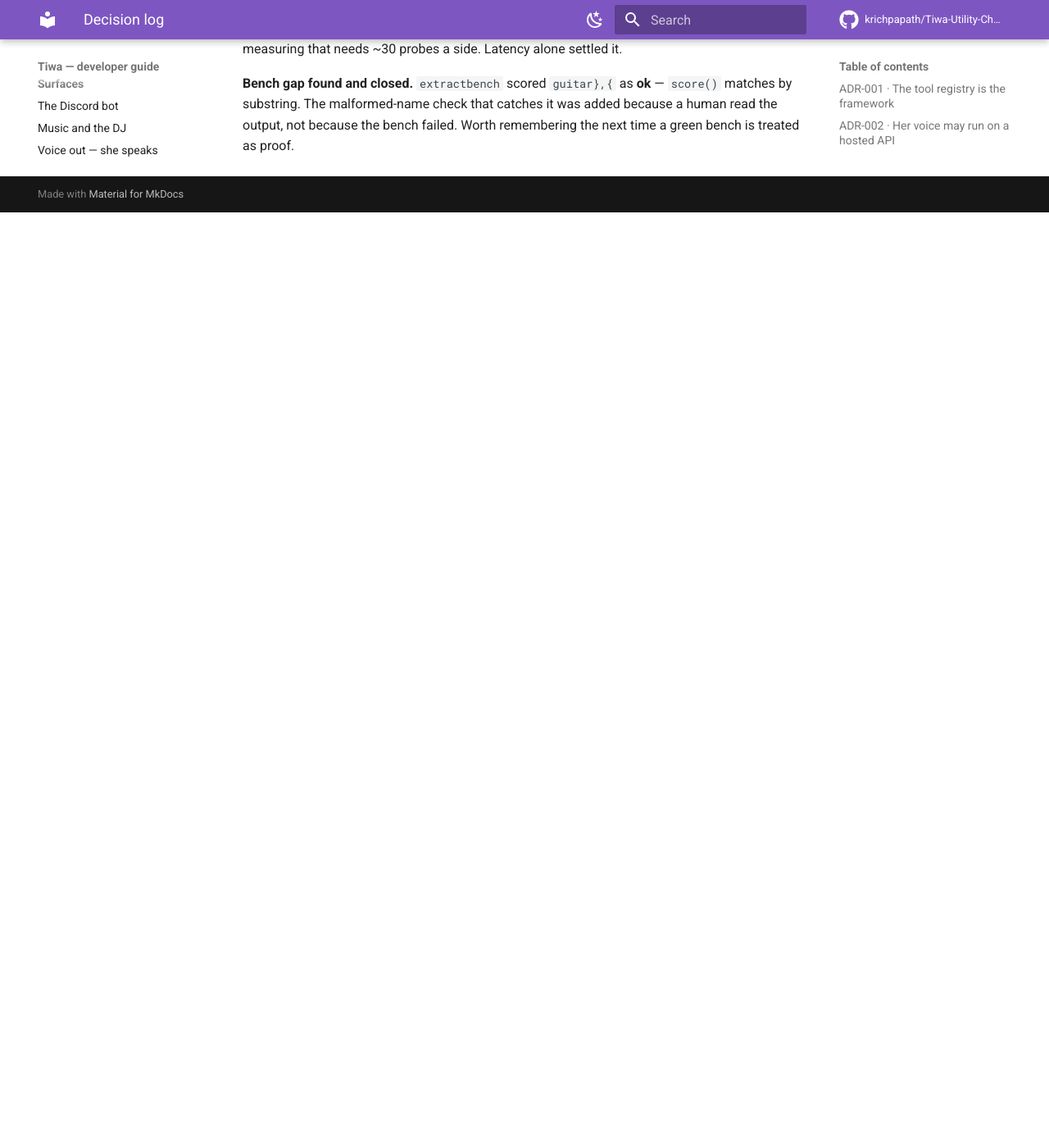
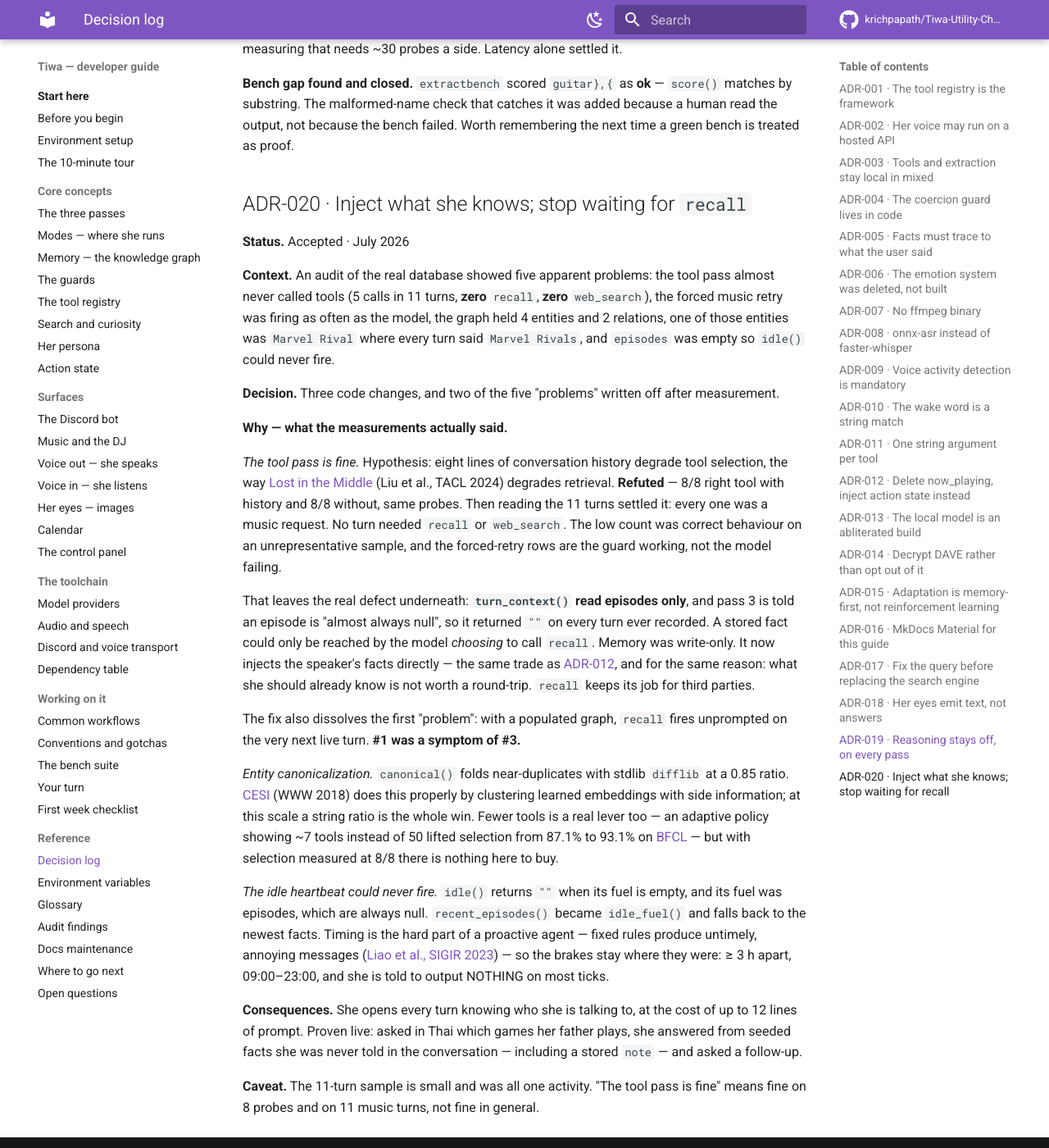
Before and after one commit to krichpapath/Tiwa-Utility-Chatbot, an MkDocs documentation site: the page built from docs/reference/decisions.md, in a window 1280 px wide and 1400 px high, scrolled down 11036 px. Shown: the whole window at 82% size. Built offline with MkDocs 1.6.1 and Material for MkDocs 9.7.7, drawn with Linux system fonts in a browser that asks for light colours; a script that is not in the unit is left out; comment, search, counter and statistics services are not loaded; before the commit the page ends 11295 px from its top, so only the background shows below that.

Commit message:
Give her what she knows instead of hoping she asks for it
Five problems came out of an audit of the real database. Two of them were not
problems.

The tool pass looked broken: 5 tool calls in 11 turns, zero recall, zero
web_search. Hypothesis was that eight lines of conversation history degrade tool
selection the way Lost in the Middle degrades retrieval. Refuted -- 8/8 right
tool with history, 8/8 without, same probes. Then reading the 11 turns settled
it: every one was a music request. Nothing needed recall or web_search. The
forced-retry rows are the guard working, not the model failing.

What was actually broken sat underneath. turn_context() read episodes ONLY, and
the extractor is told an episode is "almost always null", so it returned "" on
every turn ever recorded. A stored fact could be reached only by the model
choosing to call recall, which it never did. Memory was write-only in practice.
It now injects the speaker's own facts, capped at 12 lines -- the same trade as
deleting now_playing and injecting the deck. recall keeps its job for third
parties.

That dissolves the first problem too: with a populated graph recall fired
unprompted on the very next live turn. #1 was a symptom of #3.

canonical() folds near-duplicate entity names with stdlib difflib at 0.85, so
"Marvel Rival" stops being a second node next to "Marvel Rivals" while
"Mint"/"Mind" stay apart. CESI does this properly with clustered embeddings; at
this scale a string ratio is the whole win. First spelling wins, so the existing
bad row was repaired with SQL.

recent_episodes() is idle_fuel() and falls back to the newest facts. idle()
returns "" on empty fuel and the fuel was always empty, so she could not have
spoken unprompted once, ever. The brakes stay: 3h apart, 09:00-23:00, told to
say NOTHING on most ticks.

Seeded her graph: Tycoon is Gateaux, her father, likes Limbus Company, plays
Marvel Rivals and Warframe. Proven live -- asked in Thai which games her father
plays she answered from facts nobody mentioned in the conversation, quoted a
stored note back, and asked a follow-up.

test_memory gains checks for all three: facts reach her, a stranger adds
nothing, the cap holds, near-duplicates fold, real names do not merge, idle
starves only on a truly empty db. ADR-020.

```diff
--- a/docs/concepts/memory.md
+++ b/docs/concepts/memory.md
@@ -64,8 +64,44 @@ Steven plays guitar
 produces passes through [the guards](guards.md) before it lands. That order matters:
 the model proposes, code decides.
 
-**Automatic context** — `turn_context()` puts the last 3 episodes for that person into
-every turn, so she opens with what she already knows about you.
+**Automatic context** — `turn_context()` puts **what she knows about whoever is talking**
+into every turn: their facts (capped at `TURN_FACTS = 12`) plus their last 3 episodes. She
+opens knowing you, with no tool call.
+
+!!! warning "This channel was dead until July 2026"
+
+    `turn_context()` read episodes *only* — and pass 3 is told an episode is "almost
+    always null", so on the real database it returned `""` on **every turn ever
+    recorded**. Facts could only be reached by the model *choosing* to call `recall`,
+    which across 11 logged turns it never did. Memory was write-only in practice.
+
+    Injecting the facts instead of hoping for a tool call is the same trade as
+    [deleting `now_playing`](../reference/decisions.md#adr-012). `recall` still earns its
+    place — for **third parties**, someone mentioned who isn't the one talking.
+
+### Near-duplicate names get folded {#near-duplicate-names-get-folded}
+
+`canonical()` runs on every write. Before creating an entity it checks the names already
+in the graph with `difflib` and reuses a close one:
+
+| written | stored as | ratio |
+|---|---|---|
+| `Marvel Rival` | **`Marvel Rivals`** | 0.96 |
+| `Steve` | **`Steven`** | 0.91 |
+| `Mind` | `Mind` (left alone) | 0.75 vs `Mint` |
+
+`ALIAS_CUTOFF = 0.85`. Open extraction spells the same thing differently every time — the
+real database held `Marvel Rival` while every turn said `Marvel Rivals`, so a lookup for
+one missed the facts filed under the other.
+
+Doing this properly is a research problem: [CESI](https://arxiv.org/abs/1902.00172)
+(WWW 2018) canonicalizes open knowledge bases by clustering learned embeddings with side
+information. At this scale a string ratio is the whole win. Revisit when two genuinely
+different spellings mean the same thing — `ไอภพ` and `Phop` will never be close enough
+for `difflib`.
+
+**First spelling wins.** Folding is onto whatever is already stored, so if the wrong name
+lands first it becomes canonical. Fix that with SQL, not code.
 
 ### There is no mood table
 
@@ -93,11 +129,17 @@ entity row was created, and deleting a fact by hand leaves the same litter.
 
 ## Gotchas
 
-- **"Gojo" and "Gojo Satoru" are two different nodes.** Facts about one are invisible
-  to a recall of the other. Known, deliberately deferred — the fix is an alias table or
-  FTS5. It gets worse as the graph grows. See [where to go next](../reference/next.md).
-- **Entity names are `COLLATE NOCASE` but not normalised.** Trailing whitespace used to
-  create duplicate rows; `remember()` now strips. Anything fancier is still absent.
+- **Only *entity* names are canonicalized, not relations.** The seeded graph held both
+  `Tycoon playing Marvel Rivals` and `Tycoon plays Marvel Rivals` — same fact, two rows,
+  because `plays` and `playing` are different strings. CESI clusters relation phrases too;
+  this doesn't. Deleted by hand.
+- **"Gojo" and "Gojo Satoru" still split at 0.62.** Below `ALIAS_CUTOFF`, so `difflib`
+  leaves them apart — a substring rule would catch this pair but would also merge things
+  that shouldn't be. Deferred; see [where to go next](../reference/next.md).
+- **An empty graph looks like a broken model.** Before it was seeded, `recall` was never
+  called in 11 real turns and that read as a tool-selection bug. It wasn't — measured
+  8/8 tool selection on the same registry. There was simply nothing to recall. Populate
+  before diagnosing.
 - **`lookup` is a Python scan over all entity names**, not SQL. Fine at this size,
   marked `ponytail:` in the source as a deliberate ceiling. FTS5 when it hurts.
 - **Deleting the DB is safe.** She starts empty. There's no migration system, so a
--- a/docs/reference/decisions.md
+++ b/docs/reference/decisions.md
@@ -214,7 +214,7 @@ the constraint costs nothing and removes a whole failure class.
 
 ---
 
-## ADR-012 · Delete `now_playing`, inject action state instead
+## ADR-012 · Delete `now_playing`, inject action state instead {#adr-012}
 
 **Context.** She needed a tool call to learn what she was playing, and separately claimed
 to be playing things she wasn't.
@@ -473,3 +473,59 @@ probes, and properly measuring that needs ~30 probes a side. Latency alone settl
 matches by substring. The malformed-name check that catches it was added because a human
 read the output, not because the bench failed. Worth remembering the next time a green
 bench is treated as proof.
+
+## ADR-020 · Inject what she knows; stop waiting for `recall` {#adr-020}
+
+**Status.** Accepted · July 2026
+
+**Context.** An audit of the real database showed five apparent problems: the tool pass
+almost never called tools (5 calls in 11 turns, **zero** `recall`, **zero** `web_search`),
+the forced music retry was firing as often as the model, the graph held 4 entities and 2
+relations, one of those entities was `Marvel Rival` where every turn said `Marvel Rivals`,
+and `episodes` was empty so `idle()` could never fire.
+
+**Decision.** Three code changes, and two of the five "problems" written off after
+measurement.
+
+**Why — what the measurements actually said.**
+
+*The tool pass is fine.* Hypothesis: eight lines of conversation history degrade tool
+selection, the way [Lost in the Middle](https://aclanthology.org/2024.tacl-1.9/)
+(Liu et al., TACL 2024) degrades retrieval. **Refuted** — 8/8 right tool with history and
+8/8 without, same probes. Then reading the 11 turns settled it: every one was a music
+request. No turn needed `recall` or `web_search`. The low count was correct behaviour on
+an unrepresentative sample, and the forced-retry rows are the guard working, not the model
+failing.
+
+That leaves the real defect underneath: **`turn_context()` read episodes only**, and pass
+3 is told an episode is "almost always null", so it returned `""` on every turn ever
+recorded. A stored fact could only be reached by the model *choosing* to call `recall`.
+Memory was write-only. It now injects the speaker's facts directly — the same trade as
+[ADR-012](#adr-012), and for the same reason: what she should already know is not worth a
+round-trip. `recall` keeps its job for third parties.
+
+The fix also dissolves the first "problem": with a populated graph, `recall` fires
+unprompted on the very next live turn. **#1 was a symptom of #3.**
+
+*Entity canonicalization.* `canonical()` folds near-duplicates with stdlib `difflib` at a
+0.85 ratio. [CESI](https://arxiv.org/abs/1902.00172) (WWW 2018) does this properly by
+clustering learned embeddings with side information; at this scale a string ratio is the
+whole win. Fewer tools is a real lever too — an adaptive policy showing ~7 tools instead
+of 50 lifted selection from 87.1% to 93.1% on
+[BFCL](https://proceedings.mlr.press/v267/patil25a.html) — but with selection measured at
+8/8 there is nothing here to buy.
+
+*The idle heartbeat could never fire.* `idle()` returns `""` when its fuel is empty, and
+its fuel was episodes, which are always null. `recent_episodes()` became `idle_fuel()` and
+falls back to the newest facts. Timing is the hard part of a proactive agent — fixed rules
+produce untimely, annoying messages ([Liao et al., SIGIR 2023](https://dl.acm.org/doi/10.1145/3539618.3594250))
+— so the brakes stay where they were: ≥ 3 h apart, 09:00–23:00, and she is told to output
+NOTHING on most ticks.
+
+**Consequences.** She opens every turn knowing who she is talking to, at the cost of up to
+12 lines of prompt. Proven live: asked in Thai which games her father plays, she answered
+from seeded facts she was never told in the conversation — including a stored `note` — and
+asked a follow-up.
+
+**Caveat.** The 11-turn sample is small and was all one activity. "The tool pass is fine"
+means fine on 8 probes and on 11 music turns, not fine in general.
```
Also changed, not shown: 3 other files.
